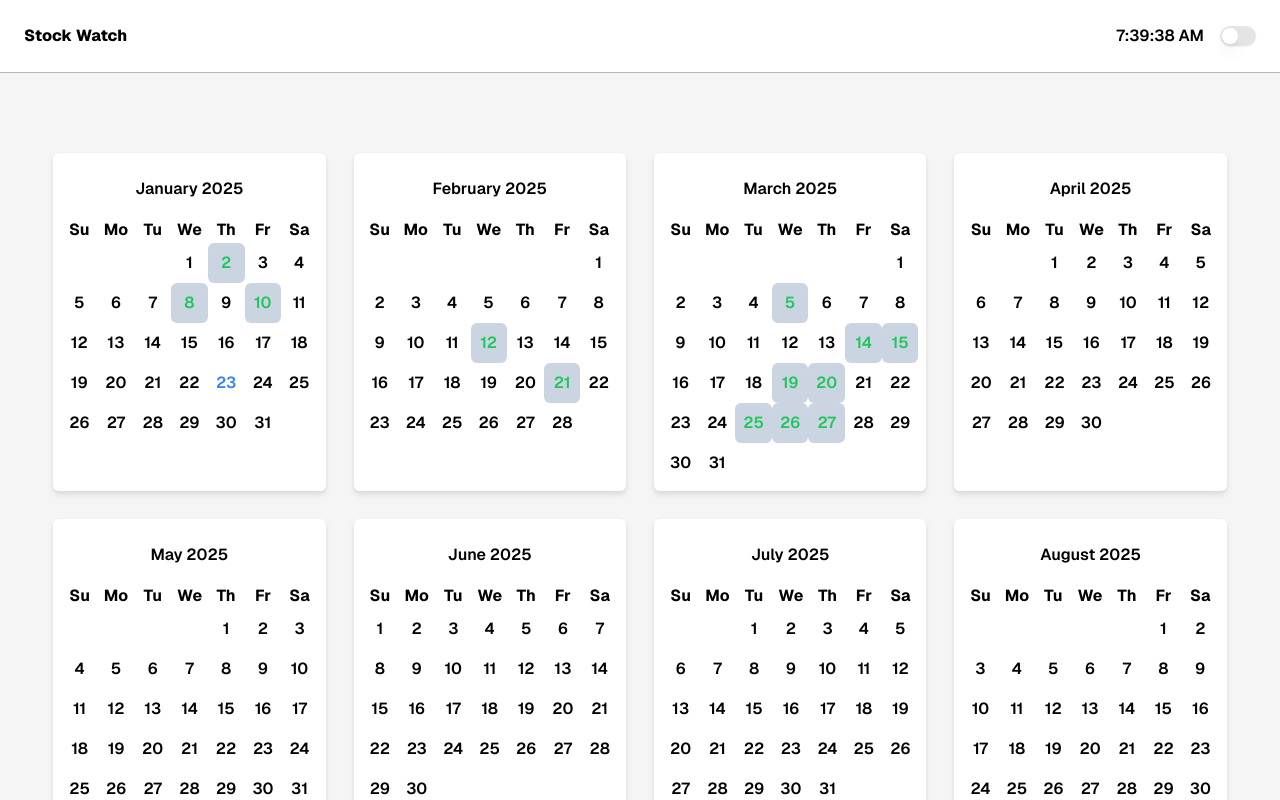
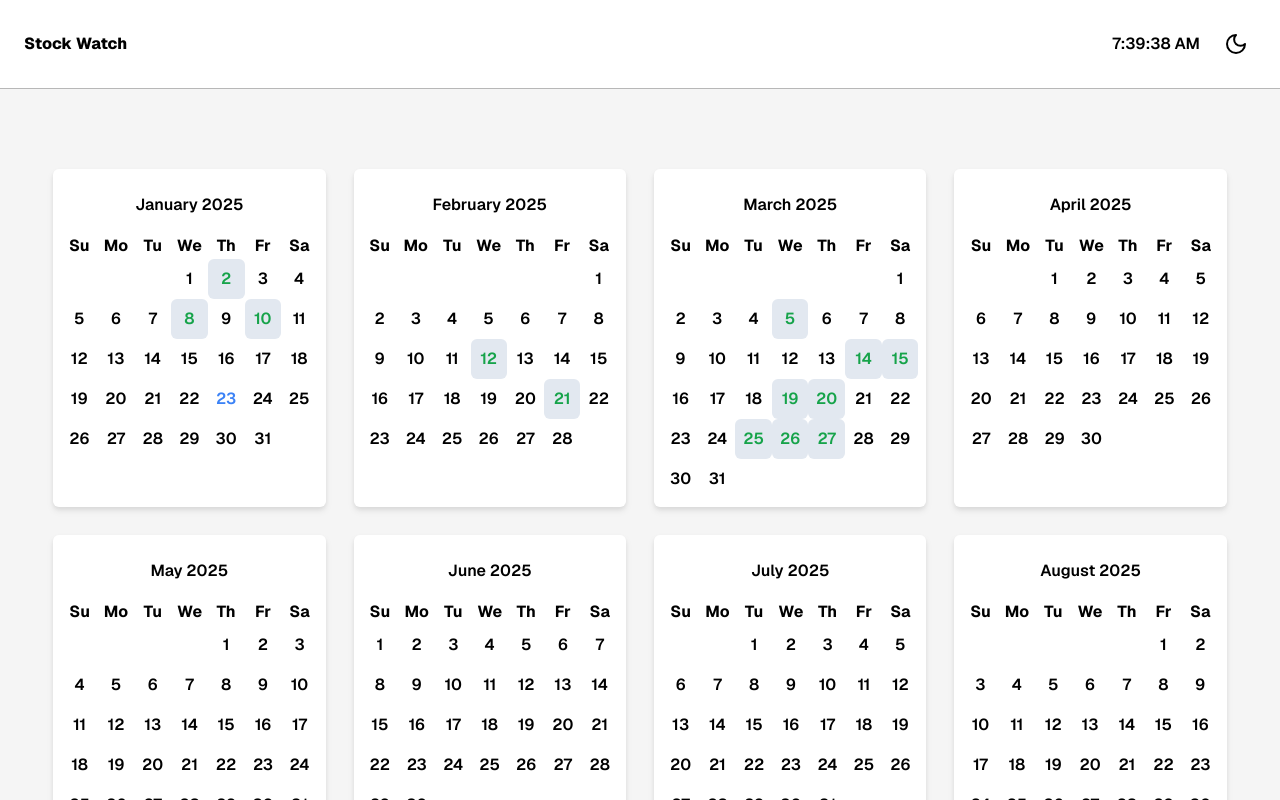
Before and after one commit to aleksanderphan/stock-watch, a Next.js app: page / in a window 1280 px wide. Shown: the top 800 px of the page. Built offline with nearby package versions, Linux system fonts and the light colour scheme.

Commit message:
ui update
also include today date fix? hopefully. File restructure

```diff
--- a/src/app/layout.tsx
+++ b/src/app/layout.tsx
@@ -26,6 +26,7 @@ export default function RootLayout({
   return (
     <html lang="en" suppressHydrationWarning>
       <body
+      suppressHydrationWarning
         className={`${geistSans.variable} ${geistMono.variable} antialiased`}
       >
         <ThemeProvider attribute="class" defaultTheme="system">{children}</ThemeProvider>
--- a/src/components/dividendCalendar.tsx
+++ b/src/components/dividendCalendar.tsx
@@ -4,12 +4,18 @@ import { Calendar } from "@/components/ui/calendar";
 import { Dialog, DialogTrigger, DialogContent, DialogHeader, DialogTitle } from "@/components/ui/dialog";
 import { Skeleton } from "@/components/ui/skeleton";
 import DividendDataTable from "./dividendDataTable";
+import DividendDialog from "./dividendDialog";
 
 function DividendCalendar(props: { dividendDates: Date[] }) {
   const [selected, setSelected] = useState<Date>();
+  const [today, setToday] = useState<Date | null>(null);
   const [dividendDetails, setDividendDetails] = useState<{ id: number; ticker: string; exDate: string; yield: string; dividend: string; price: number }[]>([]);
   const [loading, setLoading] = useState<boolean>(false);
   const { dividendDates } = props;
+
+  useEffect(() => {
+    setToday(new Date());
+  }, []);
 
   const isDividendDate = (date: Date) => {
     return dividendDates.some((divDate) => date.toDateString() === divDate.toDateString());
@@ -38,7 +44,7 @@ function DividendCalendar(props: { dividendDates: Date[] }) {
       <Calendar
         className="mb-20"
         hideNavigation
-        defaultMonth={new Date(new Date().getFullYear(), 0)}
+        defaultMonth={today ?? new Date(new Date().getFullYear(), 0)}
         startMonth={new Date(new Date().getFullYear(), 0)}
         endMonth={new Date(new Date().getFullYear(), 11)}
         numberOfMonths={12}
@@ -58,30 +64,17 @@ function DividendCalendar(props: { dividendDates: Date[] }) {
           divDates: dividendDates,
         }}
         modifiersClassNames={{
-          divDates: `text-green-500 font-black bg-slate-300 dark:bg-gray-800 rounded-md`,
+          divDates: `text-green-600 font-black bg-slate-200 dark:bg-gray-800 rounded-md`,
         }}
       />
 
       {selected && isDividendDate(selected) && (
-        <Dialog open={!!selected} onOpenChange={() => setSelected(undefined)}>
-          <DialogTrigger asChild>
-            <button className="hidden" aria-hidden="true" />
-          </DialogTrigger>
-          <DialogContent>
-            <DialogHeader>
-              <DialogTitle>Dividend Date Details</DialogTitle>
-            </DialogHeader>
-            {loading ? (
-              <div className="space-y-4">
-                <Skeleton className="w-full h-12 rounded-xl" />
-              </div>
-            ) : dividendDetails.length > 0 ? (
-              <DividendDataTable data={dividendDetails} />
-            ) : (
-              <p className="text-center">No dividend data available yet for this date.</p>
-            )}
-          </DialogContent>
-        </Dialog>
+        <DividendDialog
+        selected={selected}
+        loading={loading}
+        dividendDetails={dividendDetails}
+        onClose={() => setSelected(undefined)}
+      />
       )}
     </div>
   );
--- /dev/null
+++ b/src/components/dividendDialog.tsx
@@ -0,0 +1,48 @@
+"use client";
+
+import React from "react";
+import { Dialog, DialogTrigger, DialogContent, DialogHeader, DialogTitle } from "@/components/ui/dialog";
+import { Skeleton } from "@/components/ui/skeleton";
+import DividendDataTable from "./dividendDataTable";
+
+type DividendDetail = {
+  id: number;
+  ticker: string;
+  exDate: string;
+  yield: string;
+  dividend: string;
+  price: number;
+};
+
+interface DialogComponentProps {
+  selected: Date | undefined;
+  loading: boolean;
+  dividendDetails: DividendDetail[];
+  onClose: () => void;
+}
+
+function DividendDialog({ selected, loading, dividendDetails, onClose }: DialogComponentProps) {
+  return (
+    <Dialog open={!!selected} onOpenChange={onClose}>
+      <DialogTrigger asChild>
+        <button className="hidden" aria-hidden="true" />
+      </DialogTrigger>
+      <DialogContent>
+        <DialogHeader>
+          <DialogTitle>Dividend Date Details</DialogTitle>
+        </DialogHeader>
+        {loading ? (
+          <div className="space-y-4">
+            <Skeleton className="w-full h-12 rounded-xl" />
+          </div>
+        ) : dividendDetails.length > 0 ? (
+          <DividendDataTable data={dividendDetails} />
+        ) : (
+          <p className="text-center">No dividend data available yet for this date.</p>
+        )}
+      </DialogContent>
+    </Dialog>
+  );
+}
+
+export default DividendDialog;
--- a/src/components/header.tsx
+++ b/src/components/header.tsx
@@ -1,7 +1,7 @@
 "use client";
 import React, { useState, useEffect } from "react";
 import { useTheme } from "next-themes";
-import { Switch } from "@/components/ui/switch"
+import { Sun, Moon } from "lucide-react";
 
 function Header() {
   const [time, setTime] = useState(new Date());
@@ -31,7 +31,12 @@ function Header() {
             {time.toLocaleTimeString()}
           </p>
 
-          <Switch onClick={() => setTheme(theme === "light" ? "dark" : "light")} />
+          <button
+            onClick={() => setTheme(theme === "light" ? "dark" : "light")}
+            className="p-2 rounded-full transition-colors dark:bg-[#1E1E1E] hover:bg-gray-300 dark:hover:bg-gray-600"
+          >
+            {theme === "dark" ? <Sun className="w-6 h-6 text-white" /> : <Moon className="w-6 h-6 text-black" />}
+          </button>
         </div>
       </div>
     </div>
```
